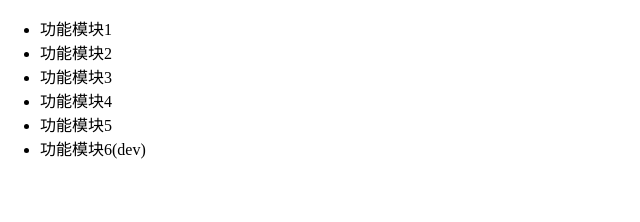
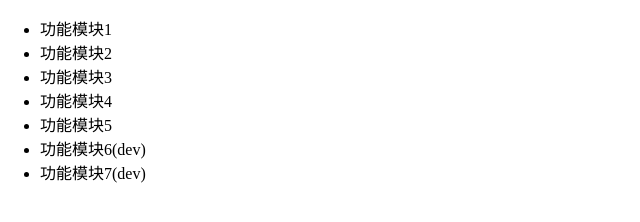
Before and after one commit to Coder-liangshuang/git_project, a plain HTML site: page index.html in a window 1280 px wide. Shown: the whole page, without its empty margins (0-640 px from the left). Drawn offline with Linux system fonts and the light colour scheme.

Commit message:
添加功能模块7(dev)

```diff
--- a/index.html
+++ b/index.html
@@ -18,6 +18,7 @@
 	<li>功能模块4</li>
 	<li>功能模块5</li>
 	<li>功能模块6(dev)</li>
+    	<li>功能模块7(dev)</li>
     </ul>
 </body>
 </html>
```
